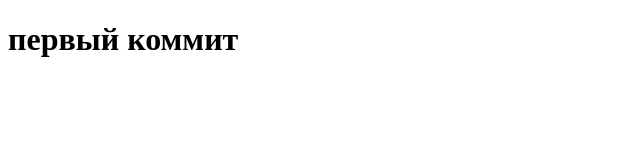
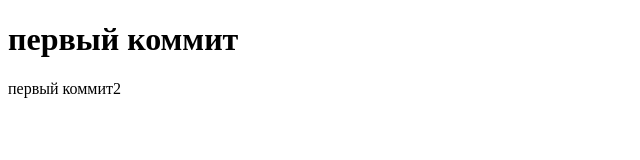
Before and after one commit to denis88k/testGitLens, a plain HTML site: page Index.html in a window 1280 px wide. Shown: the whole page, without its empty margins (0-640 px from the left). Drawn offline with Linux system fonts and the light colour scheme.

Commit message:
первый коммит

```diff
--- a/Index.html
+++ b/Index.html
@@ -9,6 +9,7 @@
 
 <body>
   <h1>первый коммит</h1>
+  <div>первый коммит2</div>
 </body>
 
 </html>
```
